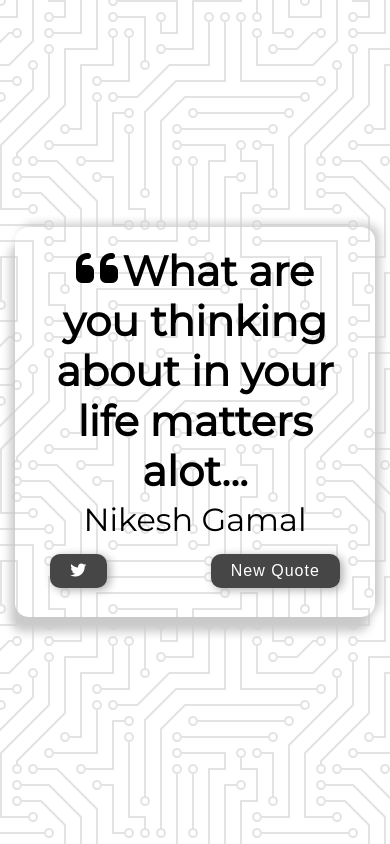
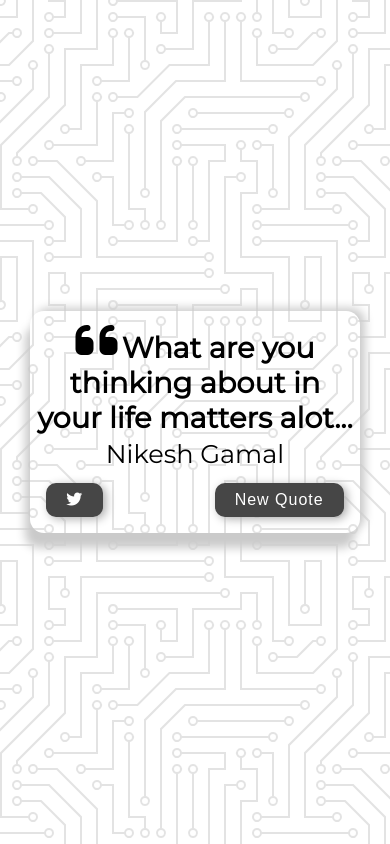
Before and after one commit to NikeshGamal/Quote-Generator, a plain HTML site: page index.html in a window 390 px wide. Drawn offline with Linux system fonts and the light colour scheme.

Commit message:
mobile version update-I

```diff
--- a/style.css
+++ b/style.css
@@ -21,7 +21,7 @@ body{
 .quote-container{
     min-width:65%;
     max-width:490px;
-    padding: 1em 1.5em;
+    padding: 0.6em 1em;
     border-radius: 14px;
     box-shadow: -5px 15px 10px rgb(202, 202, 202), 5px -3px 10px rgb(202, 202, 202);
 }
@@ -36,7 +36,7 @@ body{
 }
 
 .quote-text #quote{
-    font-size:2.6rem;
+    font-size:2.4rem;
 }
 
 
@@ -66,6 +66,10 @@ body{
     box-shadow: 3px 2px 10px rgb(172, 172, 172);
 }
 
+.long-quote{
+    font-size: 2.2rem;
+}
+
 button:hover{
     filter: brightness(140%);
 }
@@ -74,9 +78,27 @@ button:hover{
  color:#1DA1F2;
 }
 
-@media only screen and (max-width: 750px) {
+@media only screen and (max-width:665px) and (min-width: 370px)  {
     .quote-container{
-        max-width:80%;
-        padding: 1em 1.5em;
+        max-width:82%;
+        padding: 0.21em 0.3em;
     }
-  }
+
+
+    .quote-container div{
+        margin: 0.1em 0;
+    }
+
+/* Quote Text Section CSS */
+    .quote-text #quote{
+        font-size:1.8rem;
+    }
+
+
+/* Author Section CSS */
+#author{
+    font-size: 1.6rem;
+    font-weight: 400;
+}
+
+}
```
